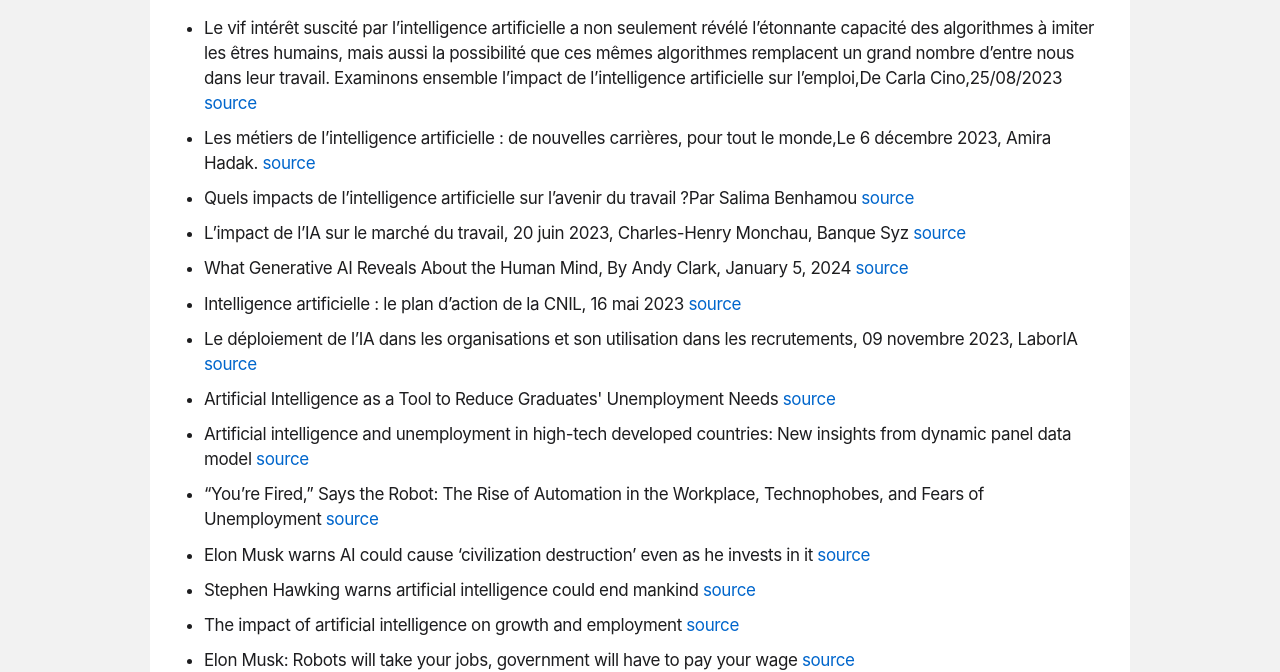
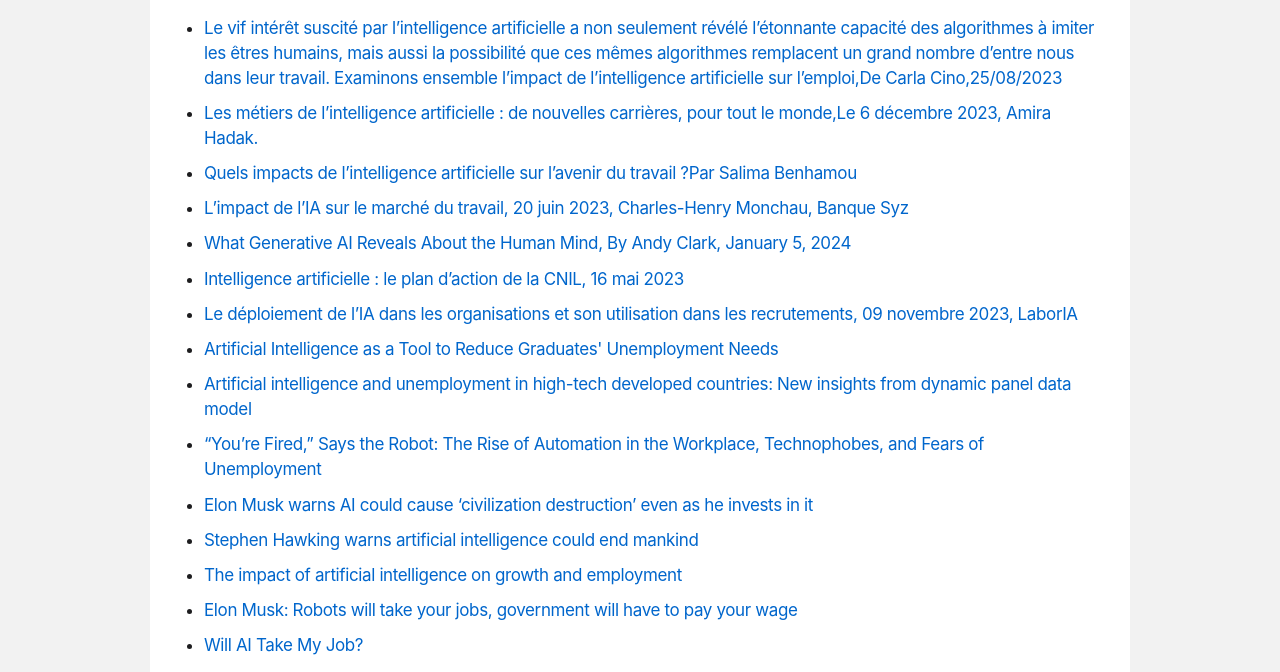
Before and after one commit to gongshangzheng/blog, an Astro site: page /bibli in a window 1280 px wide. Shown: the part 135-807 px from the top of the page. Built offline with nearby package versions, Linux system fonts and the light colour scheme; Astro itself is replaced by a stand-in of ours.

Commit message:
bibliographie_changed3

```diff
--- a/src/pages/bibli.astro
+++ b/src/pages/bibli.astro
@@ -19,92 +19,88 @@
       <ul>
         <li>
           <p>
-            Le vif intérêt suscité par l’intelligence artificielle a non seulement révélé l’étonnante capacité des algorithmes à imiter les êtres humains, mais aussi la possibilité que ces mêmes algorithmes remplacent un grand nombre d’entre nous dans leur travail. Examinons ensemble l’impact de l’intelligence artificielle sur l’emploi,De Carla Cino,25/08/2023
-            <a href="https://www.monster.fr/recruter/ressources-rh/actu-rh/marche-de-l-emploi-et-tendances-rh/ia-emploi-en-finir-avec-les-fantasmes/" target="_blank">source</a>
+            <a href="https://www.monster.fr/recruter/ressources-rh/actu-rh/marche-de-l-emploi-et-tendances-rh/ia-emploi-en-finir-avec-les-fantasmes/" target="_blank">
+              Le vif intérêt suscité par l’intelligence artificielle a non seulement révélé l’étonnante capacité des algorithmes à imiter les êtres humains, mais aussi la possibilité que ces mêmes algorithmes remplacent un grand nombre d’entre nous dans leur travail. Examinons ensemble l’impact de l’intelligence artificielle sur l’emploi,De Carla Cino,25/08/2023</a>
           </p>
         </li>
         <li>
           <p>
-            Les métiers de l’intelligence artificielle : de nouvelles carrières, pour tout le monde,Le 6 décembre 2023, Amira Hadak.
-            <a href="https://www.actuia.com/actualite/les-metiers-de-lintelligence-artificielle-de-nouvelles-carrieres-pour-tout-le-monde/" target="_blank">source</a>
+            <a href="https://www.actuia.com/actualite/les-metiers-de-lintelligence-artificielle-de-nouvelles-carrieres-pour-tout-le-monde/" target="_blank">
+              Les métiers de l’intelligence artificielle : de nouvelles carrières, pour tout le monde,Le 6 décembre 2023, Amira Hadak.</a>
           </p>
         </li>
         <li>
           <p>
-            Quels impacts de l’intelligence artificielle sur l’avenir du travail ?Par Salima Benhamou
-            <a href="https://www.strategie.gouv.fr/sites/strategie.gouv.fr/files/atoms/files/revue_personnel_-s._benhamou-_intelligence_artificielle.pdf" target="_blank">source</a>
+            <a href="https://www.strategie.gouv.fr/sites/strategie.gouv.fr/files/atoms/files/revue_personnel_-s._benhamou-_intelligence_artificielle.pdf" target="_blank">
+              Quels impacts de l’intelligence artificielle sur l’avenir du travail ?Par Salima Benhamou</a>
           </p>
         </li>
         <li>
           <p>
-            L’impact de l’IA sur le marché du travail, 20 juin 2023, Charles-Henry Monchau, Banque Syz
-            <a href="https://www.allnews.ch/content/points-de-vue/l%E2%80%99impact-de-l%E2%80%99ai-sur-le-march%C3%A9-du-travail" target="_blank">source</a>
+            <a href="https://www.allnews.ch/content/points-de-vue/l%E2%80%99impact-de-l%E2%80%99ai-sur-le-march%C3%A9-du-travail" target="_blank">
+              L’impact de l’IA sur le marché du travail, 20 juin 2023, Charles-Henry Monchau, Banque Syz</a>
           </p>
         </li>
         <li>
           <p>
-            What Generative AI Reveals About the Human Mind, By Andy Clark, January 5, 2024
-            <a href="https://time.com/6552233/generative-ai-reveals-human-mind/" target="_blank">source</a>
+            <a href="https://time.com/6552233/generative-ai-reveals-human-mind/" target="_blank">
+              What Generative AI Reveals About the Human Mind, By Andy Clark, January 5, 2024</a>
           </p>
         </li>
         <li>
           <p>
-            Intelligence artificielle : le plan d’action de la CNIL, 16 mai 2023
-            <a href="https://www.cnil.fr/fr/intelligence-artificielle-le-plan-daction-de-la-cnil" target="_blank">source</a>
+
+            <a href="https://www.cnil.fr/fr/intelligence-artificielle-le-plan-daction-de-la-cnil" target="_blank">Intelligence artificielle : le plan d’action de la CNIL, 16 mai 2023</a>
           </p>
         </li>
         <li>
           <p>
-            Le déploiement de l’IA dans les organisations et son utilisation dans les recrutements, 09 novembre 2023, LaborIA
-            <a href="https://travail-emploi.gouv.fr/actualites/l-actualite-du-ministere/article/le-deploiement-de-l-ia-dans-les-organisations-et-son-utilisation-dans-les" target="_blank">source</a>
+            <a href="https://travail-emploi.gouv.fr/actualites/l-actualite-du-ministere/article/le-deploiement-de-l-ia-dans-les-organisations-et-son-utilisation-dans-les" target="_blank">Le déploiement de l’IA dans les organisations et son utilisation dans les recrutements, 09 novembre 2023, LaborIA</a>
           </p>
         </li>
         <li>
           <p>
-            Artificial Intelligence as a Tool to Reduce Graduates' Unemployment Needs
-            <a href="https://www.ijssrr.com/journal/article/view/1570" target="_blank">source</a>
+            <a href="https://www.ijssrr.com/journal/article/view/1570" target="_blank">Artificial Intelligence as a Tool to Reduce Graduates' Unemployment Needs</a>
           </p>
         </li>
         <li>
           <p>
-            Artificial intelligence and unemployment in high-tech developed countries: New insights from dynamic panel data model
-            <a href="https://www.sciencedirect.com/science/article/pii/S2590051X23000308" target="_blank">source</a>
+            <a href="https://www.sciencedirect.com/science/article/pii/S2590051X23000308" target="_blank">Artificial intelligence and unemployment in high-tech developed countries: New insights from dynamic panel data model</a>
           </p>
         </li>
         <li>
           <p>
-            “You’re Fired,” Says the Robot: The Rise of Automation in the Workplace, Technophobes, and Fears of Unemployment
-            <a href="https://journals.sagepub.com/doi/abs/10.1177/0894439317698637" target="_blank">source</a>
+
+            <a href="https://journals.sagepub.com/doi/abs/10.1177/0894439317698637" target="_blank">“You’re Fired,” Says the Robot: The Rise of Automation in the Workplace, Technophobes, and Fears of Unemployment</a>
           </p>
         </li>
         <li>
           <p>
-            Elon Musk warns AI could cause ‘civilization destruction’ even as he invests in it
-            <a href="https://edition.cnn.com/2023/04/17/tech/elon-musk-ai-warning-tucker-carlson/index.html" target="_blank">source</a>
+            <a href="https://edition.cnn.com/2023/04/17/tech/elon-musk-ai-warning-tucker-carlson/index.html" target="_blank">
+              Elon Musk warns AI could cause ‘civilization destruction’ even as he invests in it</a>
           </p>
         </li>
         <li>
           <p>
-            Stephen Hawking warns artificial intelligence could end mankind
-            <a href="https://www.bbc.com/news/technology-30290540" target="_blank">source</a>
+            <a href="https://www.bbc.com/news/technology-30290540" target="_blank">Stephen Hawking warns artificial intelligence could end mankind</a>
           </p>
         </li>
         <li>
           <p>
-            The impact of artificial intelligence on growth and employment
-            <a href="https://cepr.org/voxeu/columns/impact-artificial-intelligence-growth-and-employment" target="_blank">source</a>
+
+            <a href="https://cepr.org/voxeu/columns/impact-artificial-intelligence-growth-and-employment" target="_blank">The impact of artificial intelligence on growth and employment</a>
           </p>
         </li>
         <li>
           <p>
-            Elon Musk: Robots will take your jobs, government will have to pay your wage
-            <a href="https://www.cnbc.com/2016/11/04/elon-musk-robots-will-take-your-jobs-government-will-have-to-pay-your-wage.html" target="_blank">source</a>
+
+            <a href="https://www.cnbc.com/2016/11/04/elon-musk-robots-will-take-your-jobs-government-will-have-to-pay-your-wage.html" target="_blank">Elon Musk: Robots will take your jobs, government will have to pay your wage</a>
           </p>
         </li>
         <li>
           <p>
-            Will AI Take My Job?
-            <a href="https://www.beyond.agency/blog/will-ai-take-my-job" target="_blank">source</a>
+
+            <a href="https://www.beyond.agency/blog/will-ai-take-my-job" target="_blank">Will AI Take My Job?</a>
           </p>
         </li>
       </ul>
```
